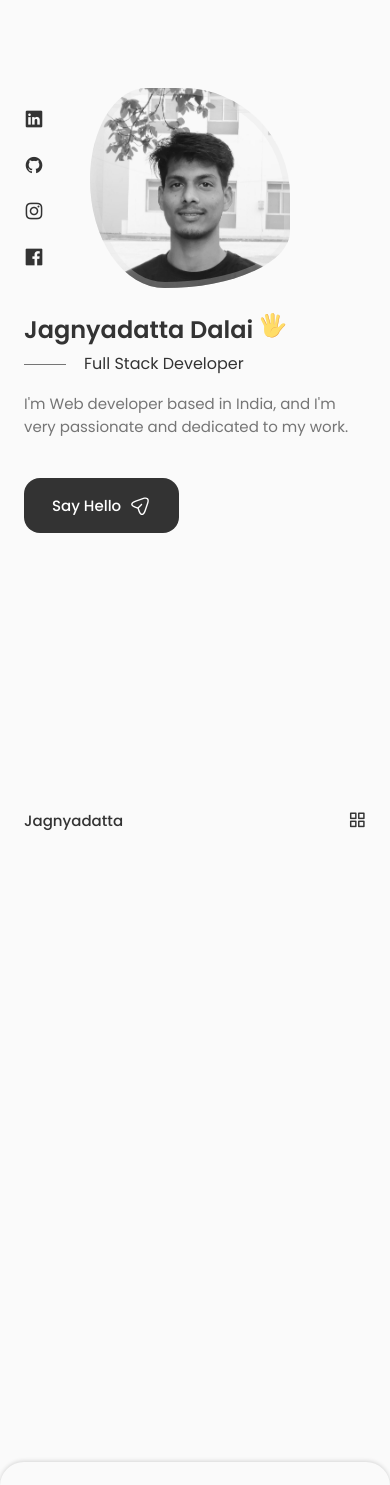
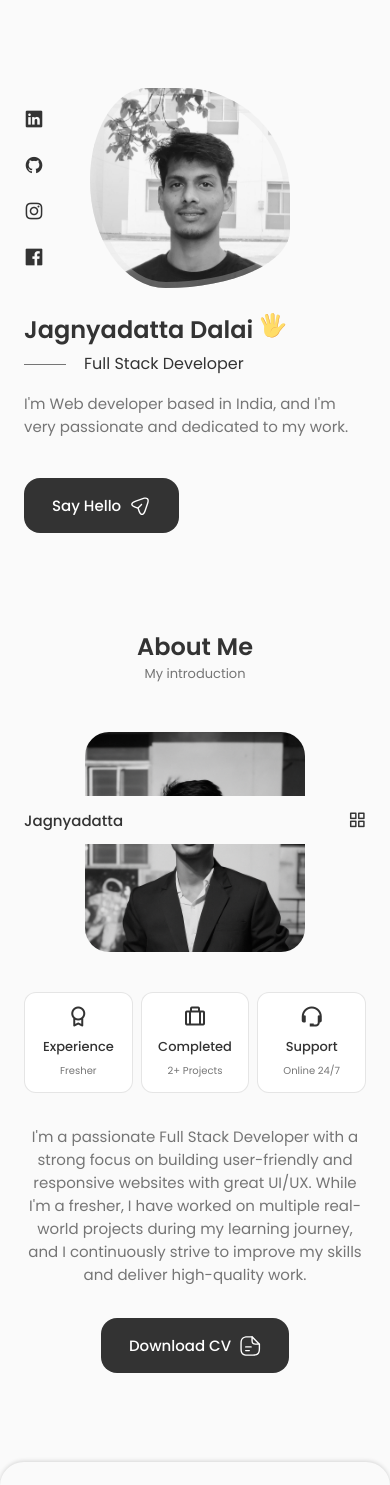
Before and after one commit to CSPEDITOR/Portfolio, a React (Vite) app: page / in a window 390 px wide. Before the commit the page ends 844 px from the top, so only its background shows below. Built offline with nearby package versions, Linux system fonts and the light colour scheme.

Commit message:
Added About section with responsive layout

```diff
--- a/src/App.jsx
+++ b/src/App.jsx
@@ -1,4 +1,5 @@
 import './App.css'
+import About from './components/about/About'
 import Header from './components/header/Header'
 import Home from './components/home/Home'
 
@@ -8,6 +9,7 @@
       <Header />
       <main className="main">
         <Home/>
+        <About/>
       </main>
     </>
   )
--- /dev/null
+++ b/src/components/about/About.jsx
@@ -0,0 +1,57 @@
+import React from "react";
+import "./about.css";
+import AboutImg from "../../assets/about.png";
+import CV from "../../assets/Jagnyadatta_CV.pdf";
+import Info from "./Info";
+
+const About = () => {
+  return (
+    <section className="about section" id="about">
+      <h2 className="section__title">About Me</h2>
+      <span className="section__subtitle">My introduction</span>
+      <div className="about__container container grid">
+        <img src={AboutImg} alt="aboutImg" className="about__img" />
+        <div className="about__data">
+          <Info />
+          <p className="about__description">
+            I'm a passionate Full Stack Developer with a strong focus on
+            building user-friendly and responsive websites with great UI/UX.
+            While I'm a fresher, I have worked on multiple real-world projects
+            during my learning journey, and I continuously strive to improve my
+            skills and deliver high-quality work.
+          </p>
+          <a download href={CV} className="button button--flex">
+            Download CV
+            <svg
+              className="button__icon"
+              xmlns="http://www.w3.org/2000/svg"
+              width="24"
+              height="24"
+              viewBox="0 0 24 24"
+              fill="none"
+            >
+              <path
+                d="M15.25 22.7502H9.25C3.82 22.7502 1.5 20.4302 1.5 15.0002V9.00024C1.5 3.57024 3.82 1.25024 9.25 1.25024H14.25C14.66 1.25024 15 1.59024 15 2.00024C15 2.41024 14.66 2.75024 14.25 2.75024H9.25C4.64 2.75024 3 4.39024 3 9.00024V15.0002C3 19.6102 4.64 21.2502 9.25 21.2502H15.25C19.86 21.2502 21.5 19.6102 21.5 15.0002V10.0002C21.5 9.59024 21.84 9.25024 22.25 9.25024C22.66 9.25024 23 9.59024 23 10.0002V15.0002C23 20.4302 20.68 22.7502 15.25 22.7502Z"
+                fill="var(--container-color)"
+              ></path>
+              <path
+                d="M22.25 10.7502H18.25C14.83 10.7502 13.5 9.42023 13.5 6.00023V2.00023C13.5 1.70023 13.68 1.42023 13.96 1.31023C14.24 1.19023 14.56 1.26023 14.78 1.47023L22.78 9.47023C22.99 9.68023 23.06 10.0102 22.94 10.2902C22.82 10.5702 22.55 10.7502 22.25 10.7502ZM15 3.81023V6.00023C15 8.58023 15.67 9.25023 18.25 9.25023H20.44L15 3.81023Z"
+                fill="var(--container-color)"
+              ></path>
+              <path
+                d="M13.25 13.7502H7.25C6.84 13.7502 6.5 13.4102 6.5 13.0002C6.5 12.5902 6.84 12.2502 7.25 12.2502H13.25C13.66 12.2502 14 12.5902 14 13.0002C14 13.4102 13.66 13.7502 13.25 13.7502Z"
+                fill="var(--container-color)"
+              ></path>
+              <path
+                d="M11.25 17.7502H7.25C6.84 17.7502 6.5 17.4102 6.5 17.0002C6.5 16.5902 6.84 16.2502 7.25 16.2502H11.25C11.66 16.2502 12 16.5902 12 17.0002C12 17.4102 11.66 17.7502 11.25 17.7502Z"
+                fill="var(--container-color)"
+              ></path>
+            </svg>
+          </a>
+        </div>
+      </div>
+    </section>
+  );
+};
+
+export default About;
--- /dev/null
+++ b/src/components/about/Info.jsx
@@ -0,0 +1,26 @@
+import React from 'react';
+import "./about.css";
+
+const Info = () => {
+  return (
+    <div className='about__info grid'>
+        <div className="about__box">
+            <i className="bx bx-award about__icon"></i>
+            <h3 className="about__title">Experience</h3>
+            <span className="about__subtitle">Fresher</span>
+        </div>
+        <div className="about__box">
+            <i className="bx bx-briefcase-alt about__icon"></i>
+            <h3 className="about__title">Completed</h3>
+            <span className="about__subtitle">2+ Projects</span>
+        </div>
+        <div className="about__box">
+            <i className="bx bx-support about__icon"></i>
+            <h3 className="about__title">Support</h3>
+            <span className="about__subtitle">Online 24/7</span>
+        </div>
+    </div>
+  )
+}
+
+export default Info
--- /dev/null
+++ b/src/components/about/about.css
@@ -0,0 +1,92 @@
+.about__container{
+    grid-template-columns: repeat(2,1fr);
+    align-items: center;
+    column-gap: 4rem;
+}
+
+.about__img{
+    width: 350px;
+    border-radius: 1.5rem;
+    justify-self: center;
+}
+
+.about__info{
+    grid-template-columns: repeat(3, 140px);
+    gap: 0.5rem;
+    margin-bottom: var(--mb-2);
+}
+
+.about__box{
+    background-color: var(--container-color);
+    border: 1px solid rgba(0,0,0,0.1);
+    border-radius: 0.75rem;
+    text-align: center;
+    padding: 1rem 1.25rem;
+}
+
+.about__icon{
+    font-size: 1.5rem;
+    color: var(--title-color);
+    margin-bottom: var(--mb-0-5);
+}
+
+.about__title{
+    font-size: var(--small-font-size);
+    font-weight: var(--font-medium);
+}
+
+.about__subtitle{
+    font-size:var(--tiny-font-size);
+}
+
+.about__description{
+    padding: 0 4rem 0 0;
+    margin-bottom: var(--mb-2-5);
+}
+
+/*=============== BREAKPOINTS ===============*/
+/* For large devices */
+@media screen and (max-width: 992px) {
+  .about__container{
+    grid-template-columns: 1fr;
+    row-gap: 2.5rem;
+  }
+
+  .about__img{
+    width: 220px;
+  }
+
+  .about__box{
+    padding: 0.75rem 0.5rem;
+  }
+
+  .about__data{
+    text-align: center;
+  }
+
+  .about__info{
+    justify-content: center;
+  }
+
+  .about__description{
+    padding: 0 5rem;
+    margin-bottom: 2rem;
+  }
+}
+
+/* For medium devices */
+@media screen and (max-width: 576px) {
+    .about__info{
+        grid-template-columns: repeat(3, 1fr);
+    }
+    .about__description{
+        padding: 0;
+    }
+}
+
+/* For small devices */
+@media screen and (max-width: 350px) {
+  .about__info{
+    grid-template-columns: repeat(2, 1fr);
+  }
+}
```
Also changed, not shown: 2 other files (tests, documents, lock files or other folders).
